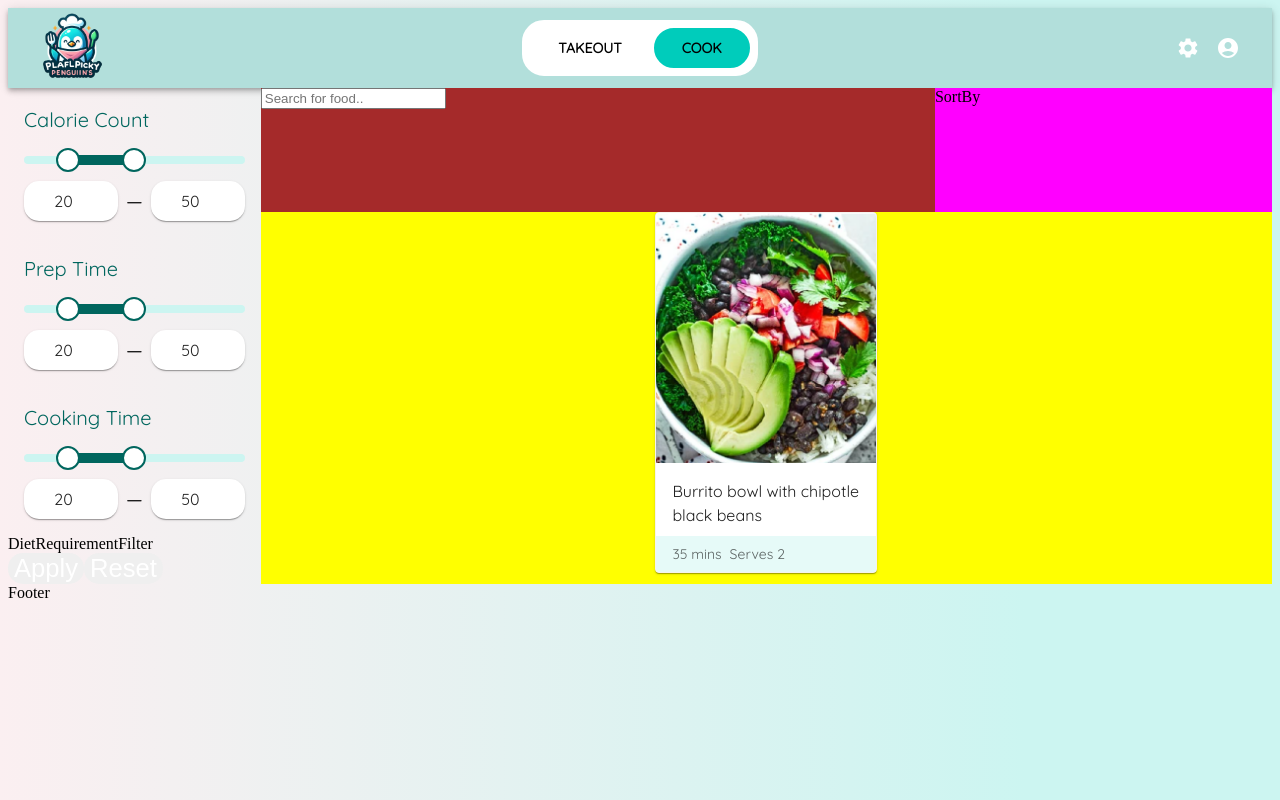
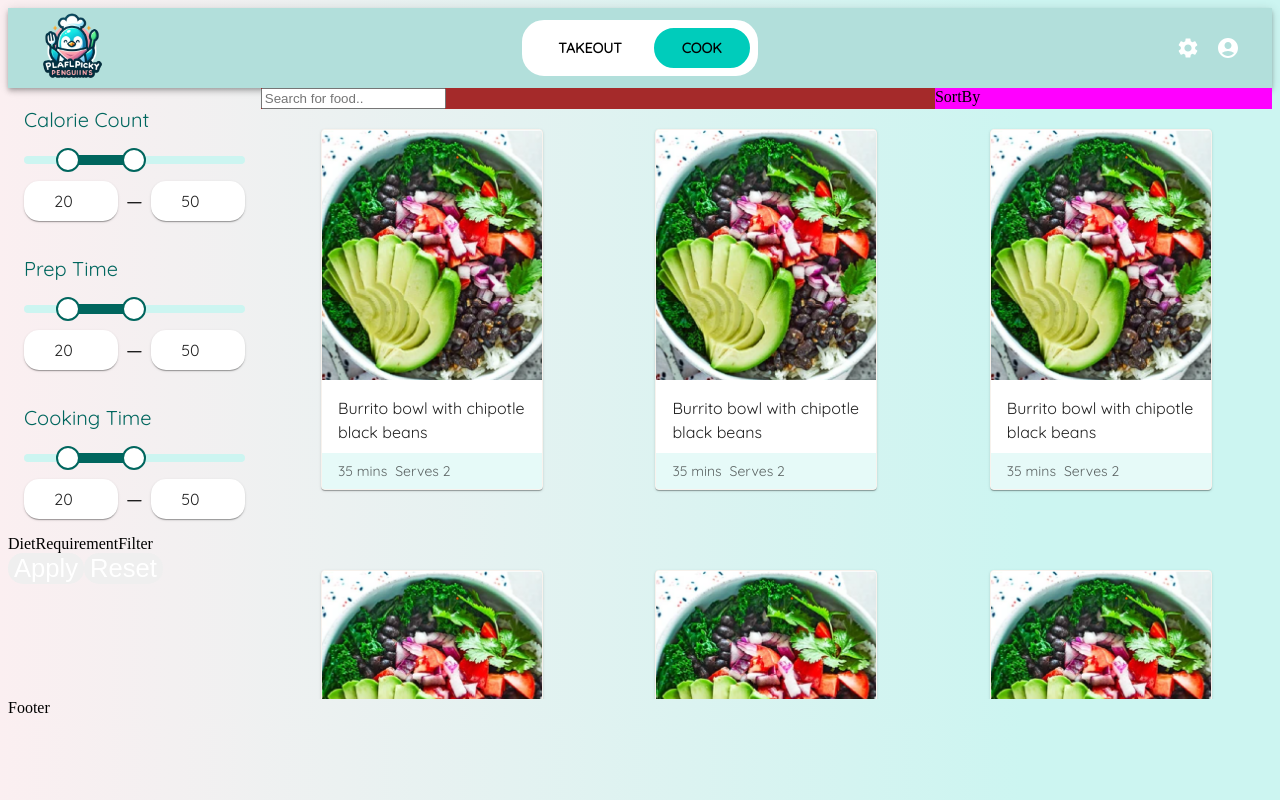
Before and after one commit to UOA-CS732-SE750-Students-2024/project-group-playful-penguins, a React (Vite) app in the folder frontend/: page /home in a window 1280 px wide. Built offline with nearby package versions, Linux system fonts and the light colour scheme.

Commit message:
created the card list view

```diff
--- a/frontend/src/components/FoodCardRecipe/FoodCardRecipe.jsx
+++ b/frontend/src/components/FoodCardRecipe/FoodCardRecipe.jsx
@@ -4,6 +4,8 @@ import CardContent from '@mui/material/CardContent';
 import CardMedia from '@mui/material/CardMedia';
 import Typography from '@mui/material/Typography';
 import styles from './FoodCardRecipe.module.css';
+import ClockIcon from "../../assets/SVGIconComponents/ClockIcon";
+import ServingsIcon from "../../assets/SVGIconComponents/ServingsIcon";
 
 const title = "Burrito bowl with chipotle black beans";
 const image = "../../public/images/bowl.png";
--- a/frontend/src/components/FoodCardRecipe/FoodCardRecipe.module.css
+++ b/frontend/src/components/FoodCardRecipe/FoodCardRecipe.module.css
@@ -28,12 +28,13 @@
 }
 
 .title {
-    font-size: 1.5rem; /* Adjusted for better responsiveness */
+    font-size: 1.2rem; /* Adjusted for better responsiveness */
     font-weight: 800;
     padding-bottom: 15px;
     margin-bottom: 26px;
     font-family: Arial; /* Changed from font-style to font-family */
 }
+
 
 .details {
     position: absolute;
--- a/frontend/src/components/FoodList/FoodList.jsx
+++ b/frontend/src/components/FoodList/FoodList.jsx
@@ -1,14 +1,23 @@
 import React, { useContext } from "react";
+import { Grid } from '@mui/material';
 import { FoodCardRecipe } from "../FoodCardRecipe/FoodCardRecipe";
 import { FoodCardTakeout } from "../FoodCardTakeout/FoodCardTakeout";
 import { AppContext } from "../../providers/AppContextProvider";
+import styles from './FoodList.module.css';
 
 export function FoodList() {
   const { isTakeout } = useContext(AppContext);
+  const cards = Array.from({ length: 10 }, (_, i) => i);
 
-  return (<div>
-    {isTakeout ? (
-      <FoodCardTakeout />
-    ) : (<FoodCardRecipe />)}</div>
+  return (
+    <div className={styles.scrollableContainer}>
+    <Grid container rowSpacing={10} columnSpacing={{ xs: 1, sm: 2, md: 4 }}>
+      {cards.map((card, index) => (
+        <Grid item xs={12} sm={6} md={4} key={index}>
+          {isTakeout ? <FoodCardTakeout /> : <FoodCardRecipe />}
+        </Grid>
+      ))}
+    </Grid>
+  </div>
   );
 }
--- a/frontend/src/components/FoodList/FoodList.module.css
+++ b/frontend/src/components/FoodList/FoodList.module.css
@@ -0,0 +1,5 @@
+.scrollableContainer {
+    max-height: 550px;
+    overflow-y: auto;
+    padding: 20px;
+  }
--- a/frontend/src/pages/HomePage/HomePage.module.css
+++ b/frontend/src/pages/HomePage/HomePage.module.css
@@ -30,6 +30,6 @@
 }
 
 .food-list {
-  flex: 3;
-  background-color: yellow;
+  height: auto;
+  overflow-y: auto;
 }
```
